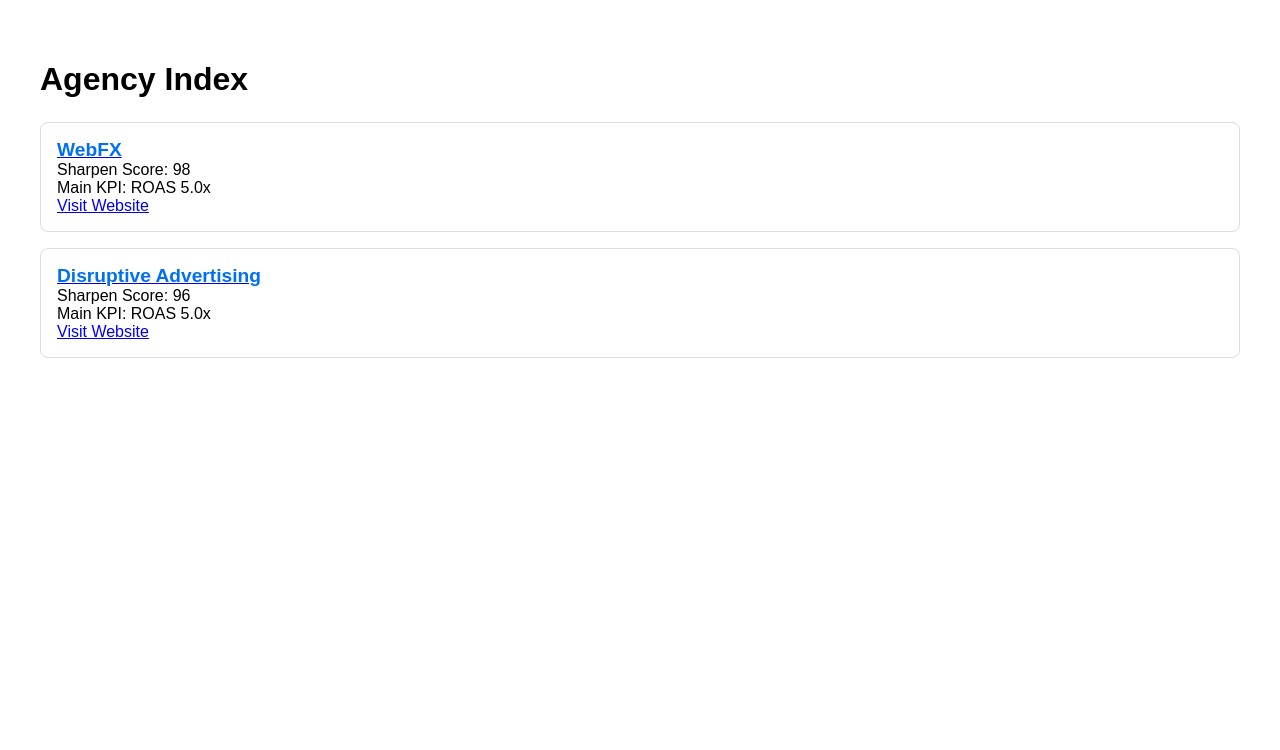
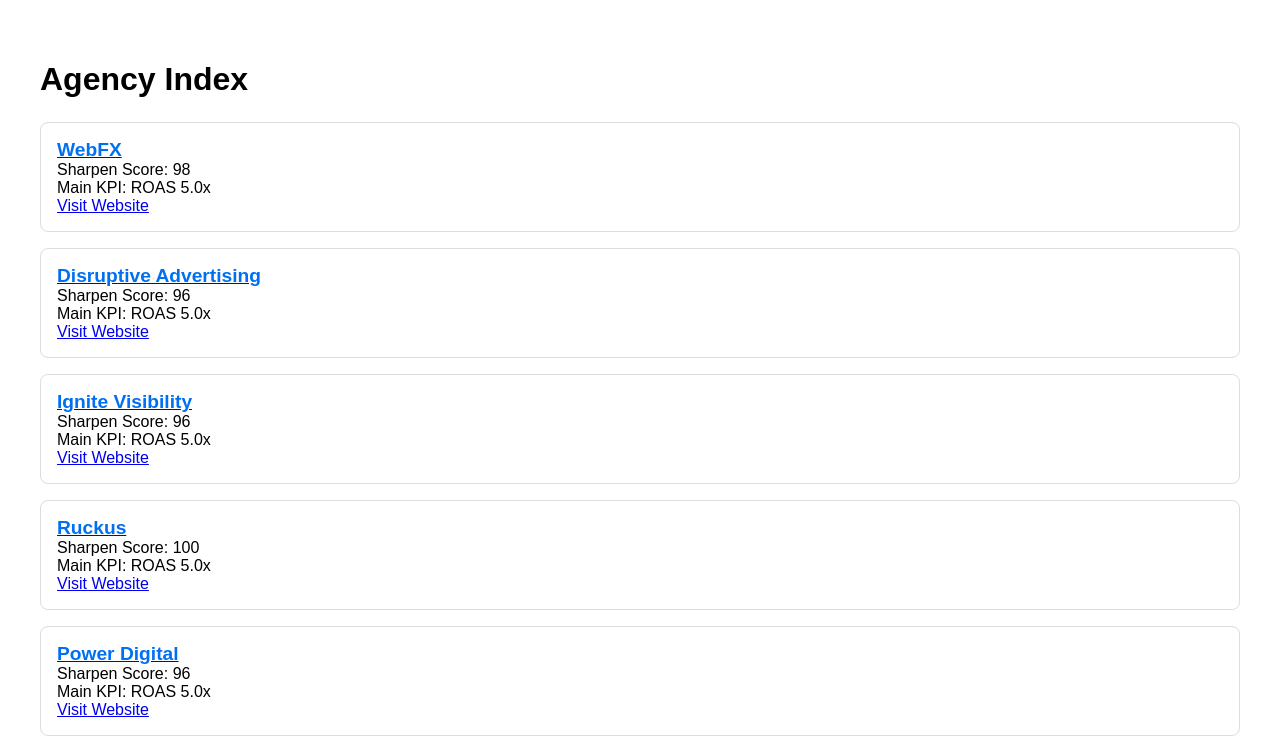
Before and after one commit to J2PIn/sharpen-mvp, a Next.js app: page /agencies in a window 1280 px wide. Shown: the top 750 px of the page. Built offline with nearby package versions, Linux system fonts and the light colour scheme.

Commit message:
Add full real agencies list

```diff
--- a/pages/agencies.tsx
+++ b/pages/agencies.tsx
@@ -4,8 +4,26 @@
 const realAgencies = [
   { id: 1, name: "WebFX", sharpenScore: 98, mainKPI: "ROAS 5.0x", website: "https://clutch.co/profile/webfx" },
   { id: 2, name: "Disruptive Advertising", sharpenScore: 96, mainKPI: "ROAS 5.0x", website: "https://clutch.co/profile/disruptive-advertising" },
-  // etc. all 20 agencies
+  { id: 3, name: "Ignite Visibility", sharpenScore: 96, mainKPI: "ROAS 5.0x", website: "https://clutch.co/profile/ignite-visibility" },
+  { id: 4, name: "Ruckus", sharpenScore: 100, mainKPI: "ROAS 5.0x", website: "https://clutch.co/profile/ruckus" },
+  { id: 5, name: "Power Digital", sharpenScore: 96, mainKPI: "ROAS 5.0x", website: "https://clutch.co/profile/power-digital" },
+  { id: 6, name: "Accelerated Digital Media", sharpenScore: 94, mainKPI: "ROAS 5.0x", website: "https://clutch.co/profile/accelerated-digital-media" },
+  { id: 7, name: "SmartSites", sharpenScore: 98, mainKPI: "ROAS 5.0x", website: "https://clutch.co/profile/smartsites" },
+  { id: 8, name: "Funnel Boost Media", sharpenScore: 98, mainKPI: "ROAS 5.0x", website: "https://clutch.co/profile/funnel-boost-media" },
+  { id: 9, name: "SeedX Inc.", sharpenScore: 100, mainKPI: "ROAS 5.0x", website: "https://clutch.co/profile/seedx" },
+  { id: 10, name: "Socium Media", sharpenScore: 98, mainKPI: "ROAS 5.0x", website: "https://clutch.co/profile/socium-media" },
+  { id: 11, name: "JOS", sharpenScore: 98, mainKPI: "ROAS 5.0x", website: "https://clutch.co/profile/jos" },
+  { id: 12, name: "Search Berg", sharpenScore: 92, mainKPI: "ROAS 5.0x", website: "https://clutch.co/profile/search-berg" },
+  { id: 13, name: "HawkSEM", sharpenScore: 98, mainKPI: "ROAS 5.0x", website: "https://clutch.co/profile/hawksem" },
+  { id: 14, name: "Big Red Jelly", sharpenScore: 96, mainKPI: "ROAS 5.0x", website: "https://clutch.co/profile/big-red-jelly" },
+  { id: 15, name: "Promodo", sharpenScore: 96, mainKPI: "ROAS 5.0x", website: "https://clutch.co/profile/promodo" },
+  { id: 16, name: "Thrive Internet Marketing Agency", sharpenScore: 92, mainKPI: "ROAS 5.0x", website: "https://clutch.co/profile/thrive-internet-marketing-agency" },
+  { id: 17, name: "Harvest Growth", sharpenScore: 100, mainKPI: "ROAS 5.0x", website: "https://clutch.co/profile/harvest-growth" },
+  { id: 18, name: "Desun Technology Pvt Ltd", sharpenScore: 100, mainKPI: "ROAS 5.0x", website: "https://clutch.co/profile/desun-technology" },
+  { id: 19, name: "EvenDigit", sharpenScore: 98, mainKPI: "ROAS 5.0x", website: "https://clutch.co/profile/evendigit" },
+  { id: 20, name: "Elit-Web", sharpenScore: 100, mainKPI: "ROAS 5.0x", website: "https://clutch.co/profile/elit-web" },
 ];
+
 
 export default function AgencyIndex() {
   return (
```
